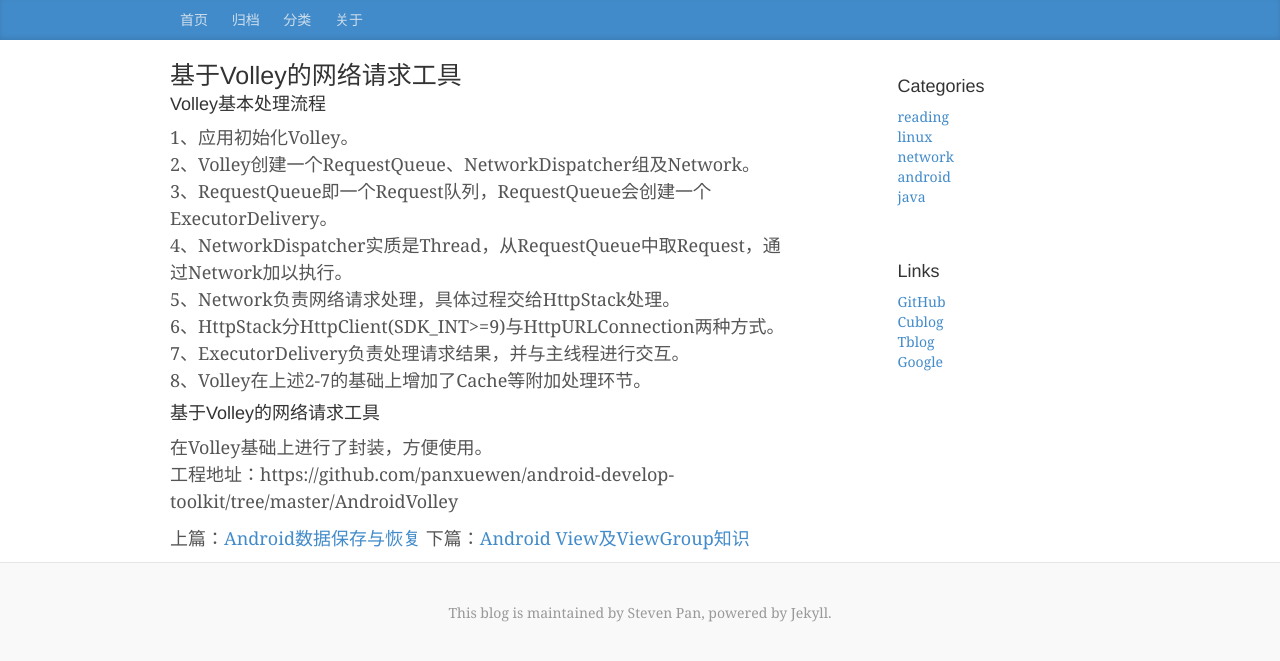
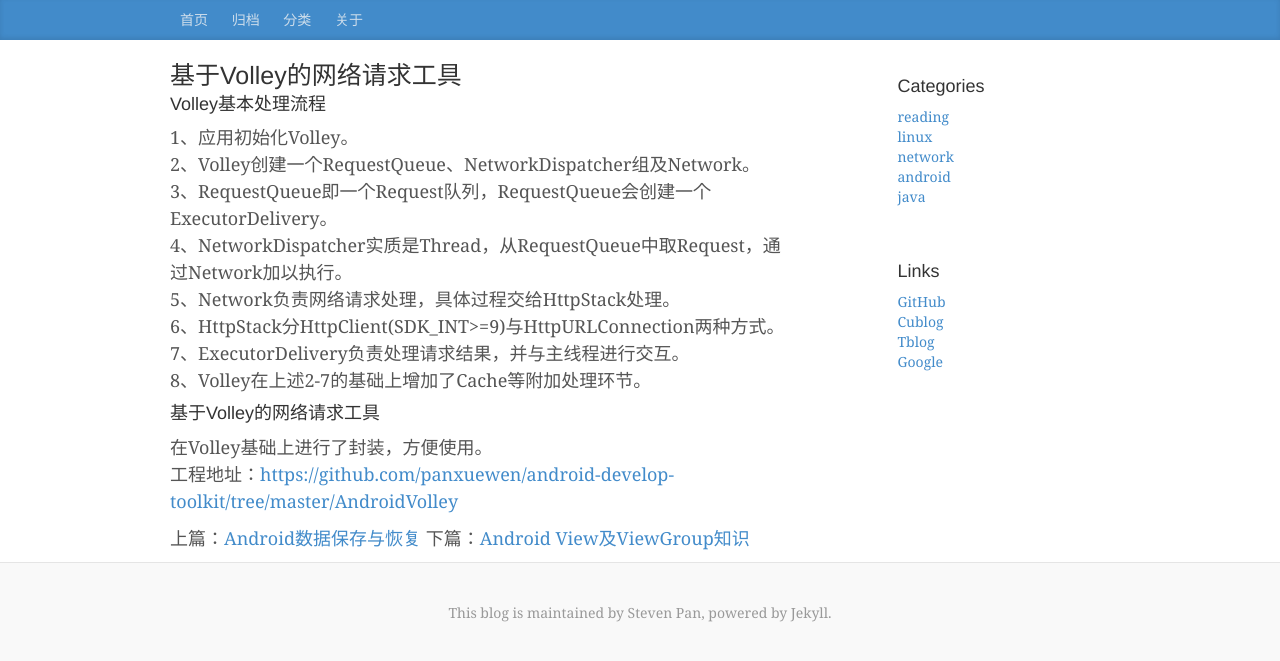
Before and after one commit to wdyggh/wdyggh.github.com, a Jekyll site: the page built from _posts/technology/2014-06-15-android-volley-tool.markdown, in a window 1280 px wide. Shown: the top 661 px of the page. Built offline with Jekyll 4.4.1, drawn with Linux system fonts in a browser that asks for light colours; Markdown is read by kramdown in place of the engine named in the settings; comment, search, counter and statistics services are not loaded.

Commit message:
update link text

```diff
--- a/_posts/technology/2014-06-15-android-volley-tool.markdown
+++ b/_posts/technology/2014-06-15-android-volley-tool.markdown
@@ -16,4 +16,4 @@ tags: [Android,Volley]
 
 ####基于Volley的网络请求工具
 在Volley基础上进行了封装，方便使用。
-工程地址：https://github.com/panxuewen/android-develop-toolkit/tree/master/AndroidVolley
+工程地址：<https://github.com/panxuewen/android-develop-toolkit/tree/master/AndroidVolley>
```
